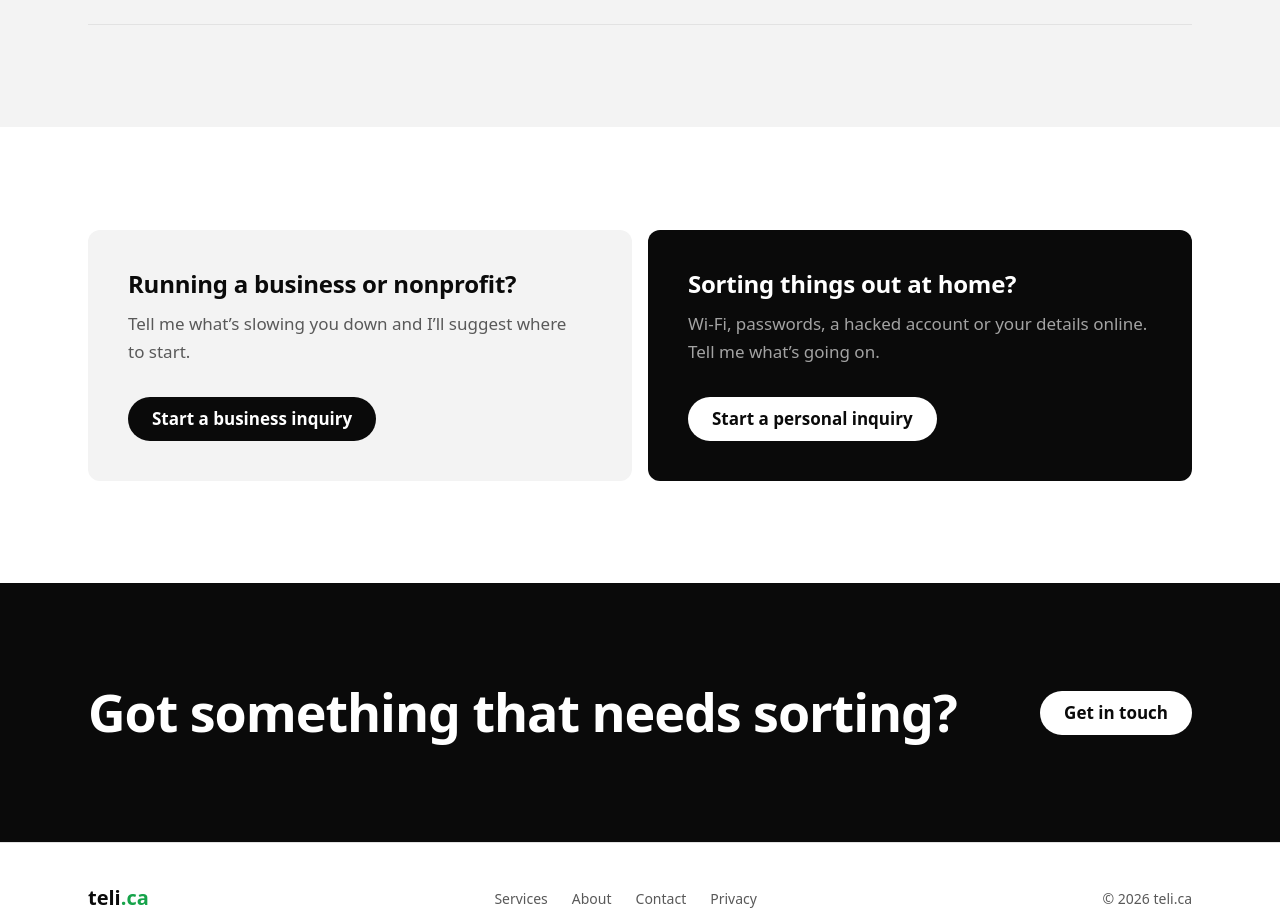
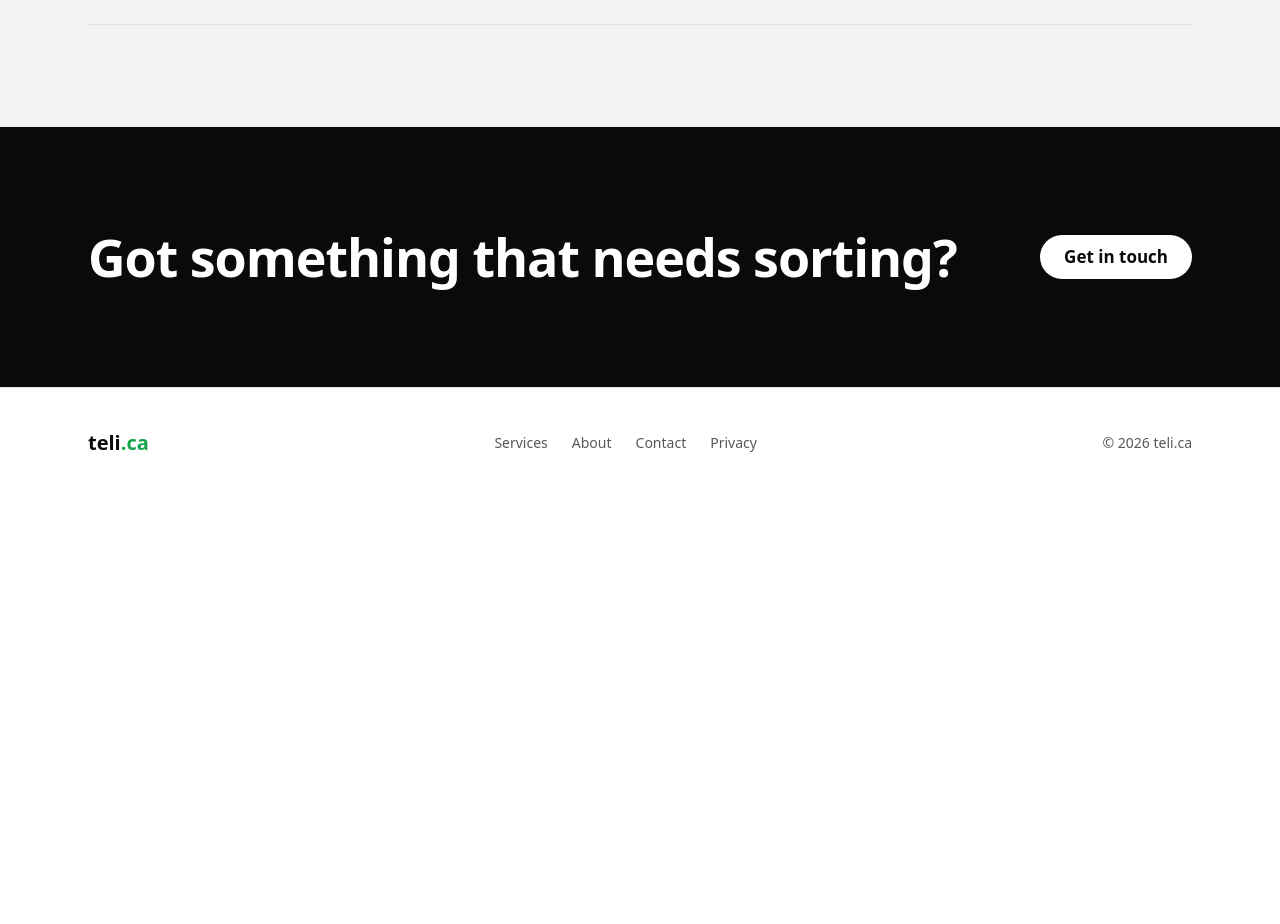
Before and after one commit to misoverstood/teli.ca, an Astro site: page / in a window 1280 px wide. Shown: the part 2440-3364 px from the top of the page. After the commit the page ends 2938 px from the top, so only its background shows below. Built offline with nearby package versions, Linux system fonts and the light colour scheme; Astro itself is replaced by a stand-in of ours.

Commit message:
Remove two-path split, single contact path

```diff
--- a/DESIGN.md
+++ b/DESIGN.md
@@ -91,6 +91,7 @@ Buttons
 - Primary: ink background, paper text. Secondary: paper background, ink text, 1px ink border.
 - On black bands the two invert.
 - Minimum height 44px, weight 600, pill radius.
+- Every contact button goes to /contact with no parameters. There is one form for everyone.
 
 Links
 - Underlined in body text, underline offset 0.2em, 1px. On hover: 2px and accent colored.
@@ -109,17 +110,14 @@ Included lists
 Statement band
 - Ink background, one plain positioning paragraph in the statement size, max about 24ch per line.
 
-Two-path split
-- Two panels side by side from 768px up, stacked below: one mist, one ink.
-- Left: small business and nonprofits. Right: home, home office and personal. Each has a heading, one sentence and a link to /contact.
-
 CTA band
-- Ink background, one h2, one primary button (inverted).
+- Ink background, one h2, one primary button (inverted). The single closing ask on a page. Never stack it directly after another black block.
 
 Footer
 - Minimal: wordmark, nav links, Privacy, copyright line. small text.
 
 Forms
+- One contact form for everyone, business and personal alike.
 - Labels above inputs, 1px line border, 0.5rem radius, 48px height.
 - Errors in ink with a text message and icon, never color alone.
 
@@ -129,7 +127,7 @@ Images and icons
 
 ## Page rhythm
 
-Home: hero (paper), service rows (paper), statement (ink), personal and home services (mist), two-path split, CTA (ink), footer.
+Home: hero (paper), business service rows (paper), statement (ink), personal and home service rows (mist), CTA (ink), footer.
 
 Service pages: h1 and lead (paper), what's included, how it works, FAQ (mist), CTA (ink), footer.
 
--- a/src/pages/index.astro
+++ b/src/pages/index.astro
@@ -58,31 +58,6 @@ import { businessServices, personalServices } from '../data/services';
     </div>
   </section>
 
-  <section class="container-site section-y" aria-label="Where to start">
-    <div class="grid gap-4 md:grid-cols-2">
-      <div class="on-mist flex flex-col items-start rounded-panel bg-mist p-8 md:p-10">
-        <h2 class="text-h3">Running a business or nonprofit?</h2>
-        <p class="mt-3 text-muted">Tell me what&rsquo;s slowing you down and I&rsquo;ll suggest where to start.</p>
-        <a
-          href="/contact?type=business"
-          class="mt-8 inline-flex min-h-11 items-center rounded-full bg-ink px-6 font-semibold text-paper transition-opacity duration-150 ease-out hover:opacity-85"
-        >
-          Start a business inquiry
-        </a>
-      </div>
-      <div class="flex flex-col items-start rounded-panel bg-ink p-8 text-paper md:p-10">
-        <h2 class="text-h3">Sorting things out at home?</h2>
-        <p class="mt-3 text-muted-on-ink">Wi-Fi, passwords, a hacked account or your details online. Tell me what&rsquo;s going on.</p>
-        <a
-          href="/contact?type=personal"
-          class="mt-8 inline-flex min-h-11 items-center rounded-full bg-paper px-6 font-semibold text-ink transition-opacity duration-150 ease-out hover:opacity-85"
-        >
-          Start a personal inquiry
-        </a>
-      </div>
-    </div>
-  </section>
-
   <section class="bg-ink text-paper" aria-labelledby="cta-heading">
     <div class="container-site section-y flex flex-col items-start gap-8 md:flex-row md:items-center md:justify-between">
       <h2 id="cta-heading" class="text-h2">Got something that needs sorting?</h2>
```
